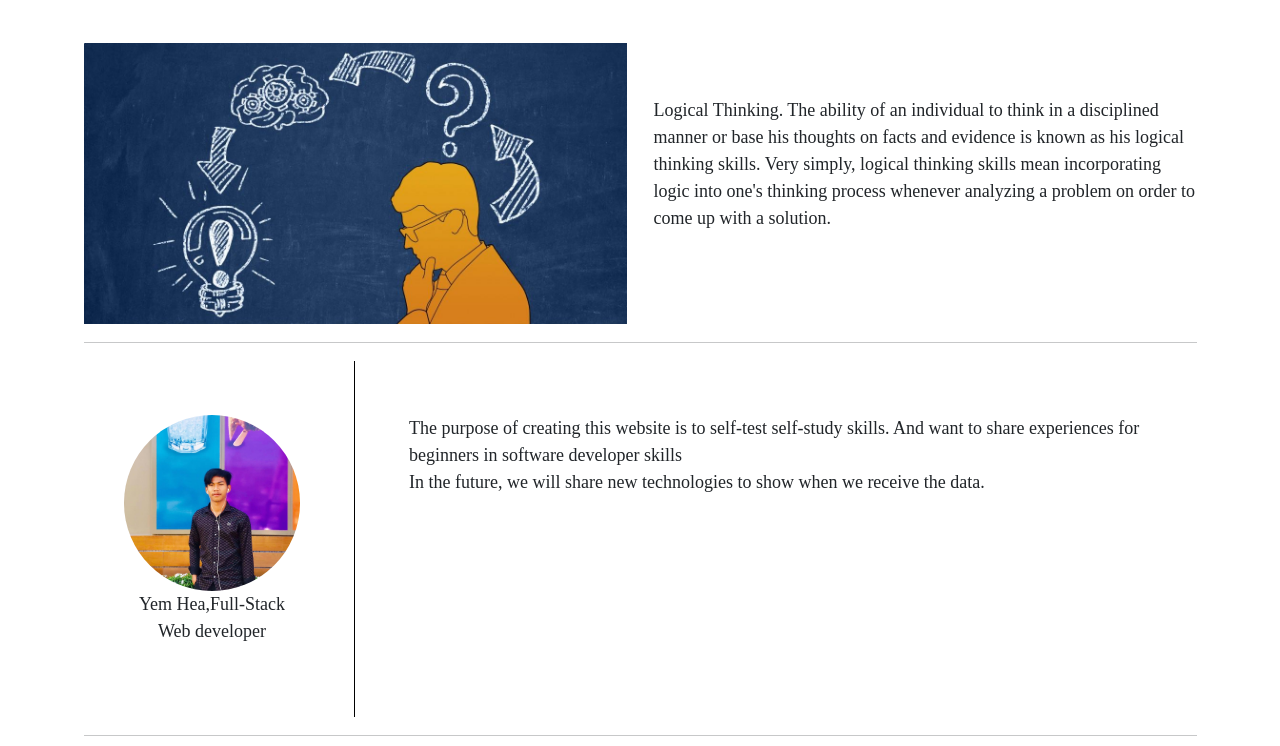
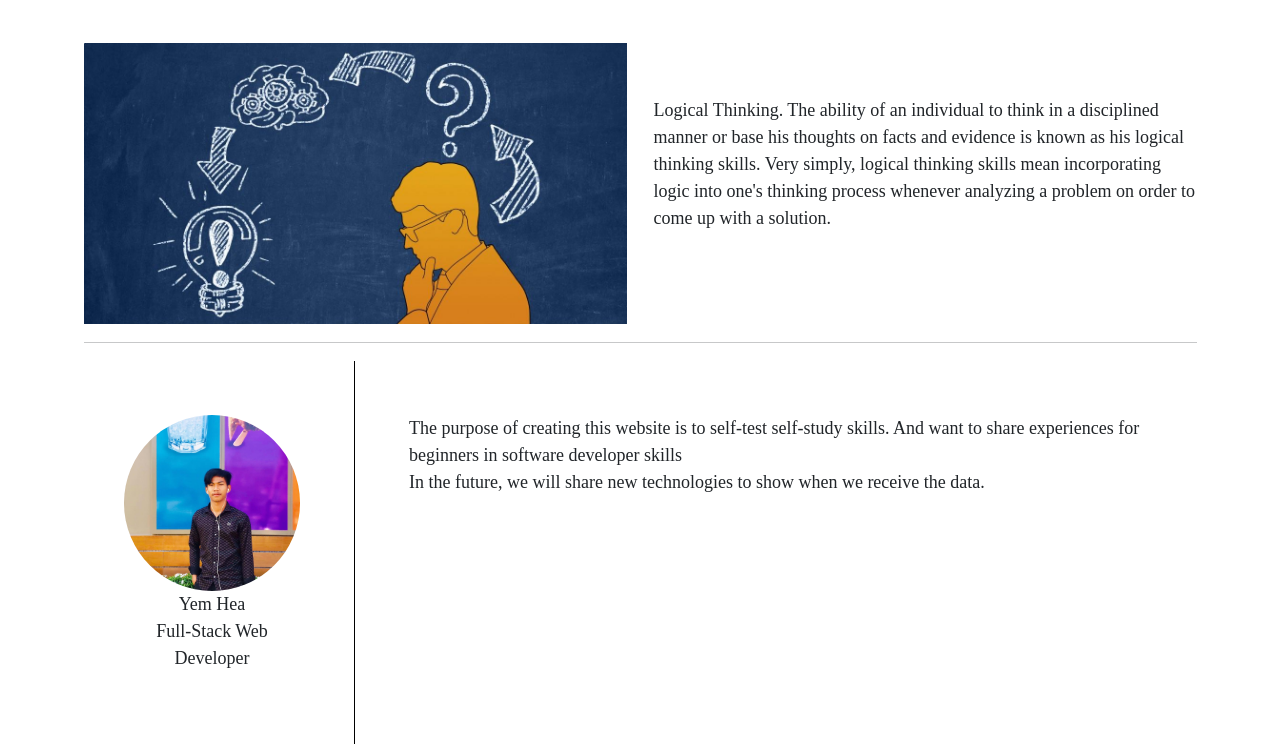
Before and after one commit to heayem/My-Portfolio, a plain HTML site: page index.html in a window 1280 px wide. Shown: the part 77-823 px from the top of the page. Drawn offline with Linux system fonts and the light colour scheme.

Commit message:
Recorrect

```diff
--- a/index.html
+++ b/index.html
@@ -84,7 +84,8 @@
       <div class="col-lg-3 col-md-9 col-sm-12 p-5" style="border-right: 1px solid black;">
         <figure>
           <img src="me2.jpg" alt="">
-          <figcaption>Yem Hea,Full-Stack Web developer</figcaption>
+          <figcaption>Yem Hea</figcaption>
+          <figcaption>Full-Stack Web Developer</figcaption>
         </figure>
       </div>
       <div class="col-lg-9 p-5 col-md-9 col-sm-12  ">
```
